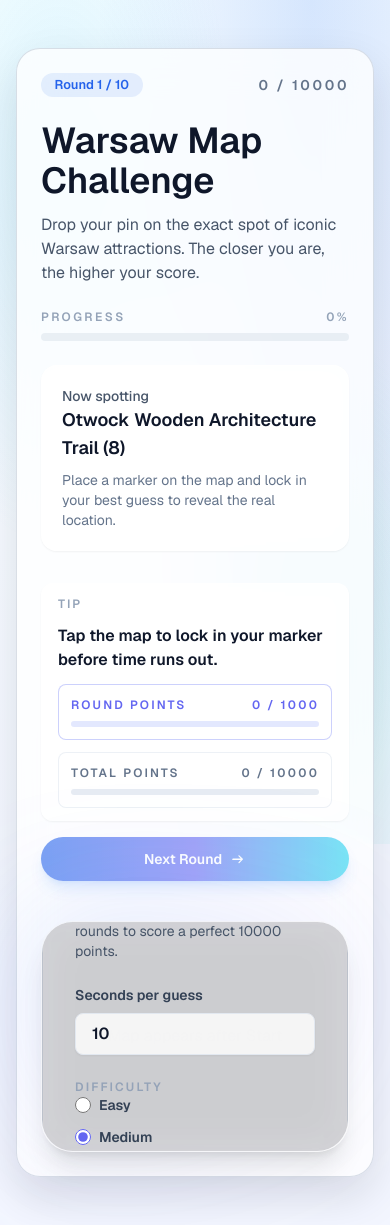
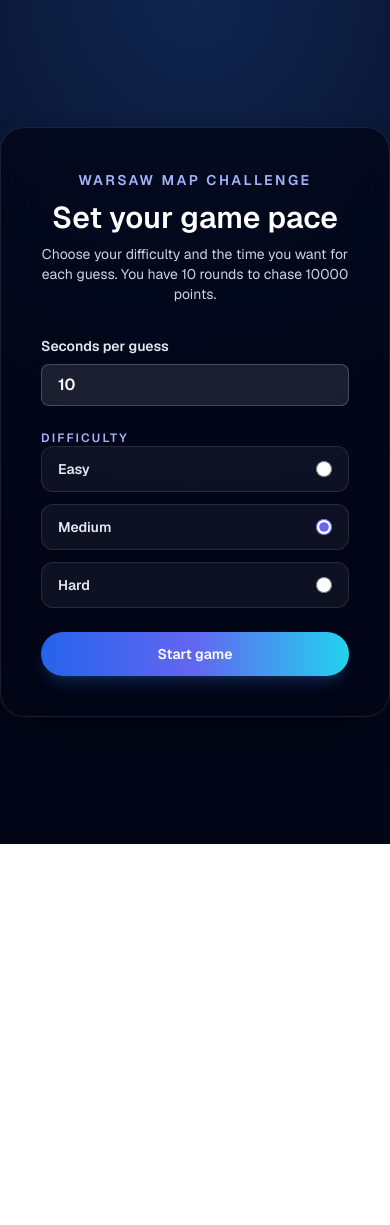
Before and after one commit to Burak-Direk/warsaw-map-game-first, a Next.js app: page /game in a window 390 px wide. After the commit the page ends 844 px from the top, so only its background shows below. Built offline with nearby package versions, Linux system fonts and the light colour scheme.

Commit message:
feat: playable build - map interactions fixed

```diff
--- a/app/game/page.tsx
+++ b/app/game/page.tsx
@@ -61,7 +61,6 @@ const GamePage = () => {
   const [totalScore, setTotalScore] = useState(0);
   const [roundTimeSec, setRoundTimeSec] = useState(10);
   const [difficulty, setDifficulty] = useState<Difficulty>('medium');
-  const [showPreGame, setShowPreGame] = useState(true);
   const [started, setStarted] = useState(false);
   const [timerRunning, setTimerRunning] = useState(false);
   const [roundKey, setRoundKey] = useState(0);
@@ -77,8 +76,8 @@ const GamePage = () => {
   const currentAttraction = rounds ? rounds[roundIndex] : null;
   const currentRoundNumber = roundIndex + 1;
   const hasGuessed = guess !== null;
+  const roundResolved = roundScore !== null;
   const isFinalRound = currentRoundNumber === TOTAL_ROUNDS;
-  const roundResolved = roundScore !== null;
   const isHard = difficulty === 'hard';
 
   const progressPercent = useMemo(
@@ -108,7 +107,10 @@ const GamePage = () => {
     return null;
   }, [distanceKm, roundTimedOut, roundResolved]);
 
-  const factsEntry = useMemo(() => (currentAttraction ? getAttractionFacts(currentAttraction.id) : null), [currentAttraction?.id]);
+  const factsEntry = useMemo(
+    () => (currentAttraction ? getAttractionFacts(currentAttraction.id) : null),
+    [currentAttraction?.id],
+  );
 
   const startTimer = useCallback(() => {
     setTimerRunning(true);
@@ -134,13 +136,13 @@ const GamePage = () => {
       toastTimeoutRef.current = null;
     }, 2600);
   }, [clearToastTimeout]);
+
   useEffect(() => () => {
     clearToastTimeout();
   }, [clearToastTimeout]);
 
-
   const handleGuess = (coordinates: LatLngLiteral) => {
-    if (hasGuessed || roundTimedOut || !timerRunning || !currentAttraction) return;
+    if (!started || hasGuessed || roundTimedOut || !timerRunning || !currentAttraction) return;
 
     const actualPosition: LatLngLiteral = {
       lat: currentAttraction.lat,
@@ -201,9 +203,8 @@ const GamePage = () => {
   };
 
   const distancePrompt = hasGuessed && distanceKm !== null ? `Your guess was ${distanceKm.toFixed(2)} km away.` : null;
-  const totalScoreBarPct = (totalScore / MAX_SCORE_TOTAL) * 100;
-  const roundScoreBarPct = roundScore !== null ? (roundScore / MAX_SCORE_PER_ROUND) * 100 : 0;
   const disableNextButton = timerRunning || !roundResolved;
+  const showInstruction = !roundResolved && !roundTimedOut;
 
   const handleSecondsChange = (event: ChangeEvent<HTMLInputElement>) => {
     const value = Number(event.target.value);
@@ -219,201 +220,81 @@ const GamePage = () => {
 
     clearToastTimeout();
     setRoundTimeSec((prev) => clamp(Math.round(prev), 5, 60));
-    setShowPreGame(false);
     setRoundTimedOut(false);
     setRoundScore(null);
     setDistanceKm(null);
     setGuess(null);
     setStarted(true);
-    setTimerRunning(true);
-    setRoundKey((prev) => prev + 1);
+    startTimer();
   };
 
   if (!rounds) {
-    return <main className="p-6 text-slate-400">Preparing game...</main>;
+    return (
+      <main className="flex h-screen w-screen items-center justify-center bg-slate-950 text-slate-300">
+        Preparing game...
+      </main>
+    );
+  }
+
+  if (!started) {
+    return (
+      <main className="relative flex h-screen w-screen items-center justify-center bg-slate-950 text-white">
+        <div
+          className="absolute inset-0 bg-[radial-gradient(circle_at_top,_rgba(59,130,246,0.25),transparent_65%)]"
+          aria-hidden
+        />
+        <div className="relative z-10 w-full max-w-md space-y-8 rounded-3xl border border-white/10 bg-slate-950/80 p-10 shadow-2xl backdrop-blur-xl">
+          <header className="space-y-2 text-center">
+            <span className="text-sm font-semibold uppercase tracking-[0.18em] text-indigo-300">Warsaw Map Challenge</span>
+            <h1 className="text-3xl font-semibold">Set your game pace</h1>
+            <p className="text-sm text-slate-300">
+              Choose your difficulty and the time you want for each guess. You have {TOTAL_ROUNDS} rounds to chase {MAX_SCORE_TOTAL} points.
+            </p>
+          </header>
+          <div className="space-y-6">
+            <label className="flex flex-col gap-2 text-sm font-semibold text-slate-200">
+              Seconds per guess
+              <input
+                type="number"
+                min={5}
+                max={60}
+                value={roundTimeSec}
+                onChange={handleSecondsChange}
+                className="w-full rounded-lg border border-white/20 bg-white/10 px-4 py-2 text-base text-white shadow-sm focus:border-indigo-300 focus:outline-none focus:ring-2 focus:ring-indigo-400"
+              />
+            </label>
+            <fieldset className="flex flex-col gap-3 text-sm font-semibold text-slate-200">
+              <legend className="text-xs uppercase tracking-[0.18em] text-indigo-300">Difficulty</legend>
+              {(['easy', 'medium', 'hard'] as Difficulty[]).map((level) => (
+                <label key={level} className="flex items-center justify-between rounded-xl border border-white/10 bg-white/5 px-4 py-3">
+                  <span className="capitalize">{level}</span>
+                  <input
+                    type="radio"
+                    name="difficulty"
+                    value={level}
+                    checked={difficulty === level}
+                    onChange={() => setDifficulty(level)}
+                    className="h-4 w-4 accent-indigo-500"
+                  />
+                </label>
+              ))}
+            </fieldset>
+            <button
+              type="button"
+              onClick={handleStart}
+              className="flex w-full items-center justify-center rounded-full bg-gradient-to-r from-blue-600 via-indigo-500 to-cyan-400 px-5 py-3 text-sm font-semibold text-white shadow-lg shadow-blue-500/20 transition hover:shadow-blue-500/30 focus:outline-none focus-visible:ring-2 focus-visible:ring-blue-400 focus-visible:ring-offset-2 focus-visible:ring-offset-slate-900"
+            >
+              Start game
+            </button>
+          </div>
+        </div>
+      </main>
+    );
   }
 
   return (
-    <main className="relative flex min-h-screen items-center justify-center px-4 py-12 sm:px-8">
-      <div
-        className="absolute inset-x-12 top-12 hidden h-64 rounded-full bg-gradient-to-r from-blue-500/20 via-indigo-500/10 to-cyan-400/20 blur-3xl md:block"
-        aria-hidden
-      />
-
-      <div className="relative w-full max-w-6xl">
-        <section className="glass-card grid gap-10 p-6 sm:p-10 lg:grid-cols-[minmax(0,360px)_1fr]">
-          <div className="flex flex-col justify-between gap-8">
-            <div className="flex flex-col gap-6">
-              <div className="flex items-center justify-between gap-4">
-                <span className="pill">Round {currentRoundNumber} / {TOTAL_ROUNDS}</span>
-                <span className="text-sm font-semibold uppercase tracking-[0.18em] text-slate-500 dark:text-slate-300">
-                  {totalScore} / {MAX_SCORE_TOTAL}
-                </span>
-              </div>
-
-              <div>
-                <h1 className="text-4xl font-semibold text-slate-900 text-balance dark:text-slate-100">
-                  Warsaw Map Challenge
-                </h1>
-                <p className="mt-3 text-base text-slate-600 dark:text-slate-300">
-                  Drop your pin on the exact spot of iconic Warsaw attractions. The closer you are, the higher your score.
-                </p>
-              </div>
-
-              <div>
-                <div className="mb-2 flex items-center justify-between text-xs font-semibold uppercase tracking-[0.2em] text-slate-400">
-                  <span>Progress</span>
-                  <span>{progressPercent}%</span>
-                </div>
-                <div className="h-2 w-full overflow-hidden rounded-full bg-slate-200/70 dark:bg-slate-700/60">
-                  <div
-                    className="h-full rounded-full bg-gradient-to-r from-blue-500 via-indigo-500 to-cyan-400 transition-all duration-500"
-                    style={{ width: `${progressPercent}%` }}
-                  />
-                </div>
-              </div>
-
-              <div className="rounded-2xl border border-white/60 bg-white/70 p-5 shadow-sm backdrop-blur-md dark:border-slate-700/60 dark:bg-slate-900/60">
-                <p className="text-sm font-medium text-slate-600 dark:text-slate-200">Now spotting</p>
-                <p className="text-lg font-semibold text-slate-900 dark:text-slate-100">
-                  {currentAttraction?.name}
-                </p>
-                <p className="mt-2 text-sm text-slate-500 dark:text-slate-300">
-                  Place a marker on the map and lock in your best guess to reveal the real location.
-                </p>
-              </div>
-            </div>
-
-            <div className="flex flex-col gap-4 sm:flex-row sm:items-center sm:justify-between">
-              <div className="flex min-w-[220px] flex-col gap-3 rounded-xl border border-white/60 bg-white/70 px-4 py-3 text-sm shadow-sm backdrop-blur-md dark:border-slate-700/60 dark:bg-slate-900/50">
-                {hasGuessed && roundSummary.distance && roundSummary.score !== null ? (
-                  <>
-                    <span className="text-xs font-semibold uppercase tracking-[0.18em] text-slate-400">Last guess</span>
-                    <span className="text-base font-semibold text-slate-900 dark:text-slate-100">
-                      {roundSummary.distance} km away
-                    </span>
-                    <span className="text-xs font-semibold uppercase tracking-[0.18em] text-slate-400">Round score</span>
-                    <span className="text-base font-semibold text-slate-900 dark:text-slate-100">{roundSummary.score} pts</span>
-                  </>
-                ) : roundTimedOut && roundResolved ? (
-                  <span className="text-base font-semibold text-rose-500">Time's up! Score: 0</span>
-                ) : (
-                  <>
-                    <span className="text-xs font-semibold uppercase tracking-[0.18em] text-slate-400">Tip</span>
-                    <span className="text-base font-semibold text-slate-900 dark:text-slate-100">
-                      Tap the map to lock in your marker before time runs out.
-                    </span>
-                  </>
-                )}
-
-                <div className="rounded-lg border border-indigo-400/40 bg-white/70 p-3 dark:border-indigo-400/30 dark:bg-slate-900/40">
-                  <div className="flex items-center justify-between text-xs font-semibold uppercase tracking-[0.18em] text-indigo-500 dark:text-indigo-300">
-                    <span className="flex items-center gap-2">
-                      Round points
-                      {isHard && <span className="multiplier-pill">+15%</span>}
-                    </span>
-                    <span>{roundScore ?? 0} / {MAX_SCORE_PER_ROUND}</span>
-                  </div>
-                  <div className="mt-2 h-1.5 overflow-hidden rounded-full bg-indigo-200/50 dark:bg-indigo-900/50">
-                    <div
-                      className="h-full rounded-full bg-gradient-to-r from-indigo-400 via-sky-400 to-cyan-300 transition-all duration-500"
-                      style={{ width: `${Math.min(100, Math.max(0, roundScoreBarPct))}%` }}
-                    />
-                  </div>
-                </div>
-
-                <div className="rounded-lg border border-slate-200/60 bg-white/70 p-3 dark:border-slate-700/60 dark:bg-slate-900/50">
-                  <div className="flex items-center justify-between text-xs font-semibold uppercase tracking-[0.18em] text-slate-500 dark:text-slate-300">
-                    <span>Total points</span>
-                    <span>{totalScore} / {MAX_SCORE_TOTAL}</span>
-                  </div>
-                  <div className="mt-2 h-1.5 overflow-hidden rounded-full bg-slate-200/80 dark:bg-slate-800/60">
-                    <div
-                      className="h-full rounded-full bg-gradient-to-r from-blue-500 via-indigo-500 to-cyan-400 transition-all duration-500"
-                      style={{ width: `${Math.min(100, Math.max(0, totalScoreBarPct))}%` }}
-                    />
-                  </div>
-                </div>
-
-                {flavorLine && (
-                  <p className="text-xs font-medium text-slate-500 dark:text-slate-300">{flavorLine}</p>
-                )}
-
-                {roundResolved && factsEntry && factsEntry.facts.length > 0 && (
-                  <div className="facts-card">
-                    {factsEntry.thumbnail && (
-                      <img src={factsEntry.thumbnail} alt="Attraction thumbnail" className="facts-card__thumb" />
-                    )}
-                    <div className="facts-card__body">
-                      <span className="facts-card__title">Quick facts</span>
-                      <ul className="facts-card__list">
-                        {factsEntry.facts.slice(0, 2).map((fact) => (
-                          <li key={fact}>{fact}</li>
-                        ))}
-                      </ul>
-                    </div>
-                  </div>
-                )}
-              </div>
-
-              <button
-                type="button"
-                onClick={handleNextRound}
-                disabled={disableNextButton}
-                className="group relative inline-flex items-center justify-center overflow-hidden rounded-full bg-gradient-to-r from-blue-600 via-indigo-500 to-cyan-400 px-6 py-3 text-sm font-semibold text-white shadow-lg shadow-blue-500/25 transition focus:outline-none focus-visible:ring-2 focus-visible:ring-blue-400 focus-visible:ring-offset-2 focus-visible:ring-offset-white disabled:cursor-not-allowed disabled:opacity-60"
-              >
-                <span className="absolute inset-0 opacity-0 transition group-hover:opacity-20" aria-hidden />
-                <span className="relative flex items-center gap-2">
-                  {isFinalRound ? 'See Results' : 'Next Round'}
-                  <svg
-                    xmlns="http://www.w3.org/2000/svg"
-                    viewBox="0 0 20 20"
-                    fill="currentColor"
-                    className="h-4 w-4 transition-transform group-hover:translate-x-1"
-                  >
-                    <path
-                      fillRule="evenodd"
-                      d="M3 10a.75.75 0 0 1 .75-.75h9.69l-2.72-2.72a.75.75 0 1 1 1.06-1.06l4.25 4.25a.75.75 0 0 1 0 1.06l-4.25 4.25a.75.75 0 1 1-1.06-1.06l2.72-2.72H3.75A.75.75 0 0 1 3 10Z"
-                      clipRule="evenodd"
-                    />
-                  </svg>
-                </span>
-              </button>
-            </div>
-          </div>
-
-          <div className="relative">
-            <div
-              className="pointer-events-none absolute -inset-2 rounded-[2rem] bg-gradient-to-br from-blue-500/20 via-indigo-500/10 to-transparent blur-3xl"
-              aria-hidden
-            />
-            <div className="relative aspect-[4/3] w-full overflow-hidden rounded-[2rem] border border-white/50 bg-slate-950/5 shadow-xl backdrop-blur-sm dark:border-slate-700/60 dark:bg-slate-900/40">
-              {started && (
-                <CountdownPill
-                  seconds={roundTimeSec}
-                  running={timerRunning}
-                  onExpire={handleTimerExpire}
-                  keySeed={roundKey}
-                />
-              )}
-
-              {started && distancePrompt && (
-                <div className="pointer-events-none absolute inset-x-6 top-6 flex items-center justify-center rounded-full bg-white/85 px-4 py-2 text-sm font-medium text-slate-700 shadow-sm backdrop-blur-md dark:bg-slate-900/80 dark:text-slate-100">
-                  {distancePrompt}
-                </div>
-              )}
-
-              {started && roundTimedOut && !hasGuessed && !timerRunning && (
-                <div className="pointer-events-none absolute inset-x-6 top-6 flex items-center justify-center rounded-full bg-white/85 px-4 py-2 text-sm font-medium text-rose-500 shadow-sm backdrop-blur-md dark:bg-slate-900/80">
-                  Time's up! The real spot is highlighted.
-                </div>
-              )}
-
-              {showTimeoutToast && (
-                <div className="timeout-toast">Time's up!</div>
-              )}
-
-              {rounds && started ? (
+    <main className="relative h-screen w-screen overflow-hidden bg-slate-950 text-white">
+      <div className="absolute inset-0">
         <MapErrorBoundary>
           <GameMap
             currentAttraction={rounds[roundIndex]}
@@ -424,64 +305,131 @@ const GamePage = () => {
             difficulty={difficulty}
           />
         </MapErrorBoundary>
-              ) : (
-                <div className="grid h-full place-items-center text-slate-500">Map appears after Start</div>
-              )}
+      </div>
 
-              {started && !hasGuessed && !timerRunning && (
-                <div className="pointer-events-none absolute inset-x-6 bottom-6 flex items-center justify-center rounded-full bg-white/80 px-4 py-2 text-sm font-medium text-slate-600 shadow-sm backdrop-blur-md dark:bg-slate-900/80 dark:text-slate-200">
-                  {roundTimedOut ? "Time's up! Review the answer and continue." : 'Click anywhere on the map to place your guess'}
+      {showTimeoutToast && (
+        <div className="pointer-events-none absolute top-6 left-1/2 z-[1200] -translate-x-1/2 rounded-full bg-rose-500/90 px-4 py-2 text-sm font-semibold shadow-xl">
+          Time's up!
         </div>
       )}
 
-              {showPreGame && (
-                <div className="absolute inset-0 z-30 flex items-center justify-center bg-slate-950/70 backdrop-blur-md">
-                  <div className="glass-card relative w-full max-w-md space-y-6 px-8 py-10 text-left">
-                    <h2 className="text-2xl font-semibold text-slate-900 dark:text-slate-100">Set your pace</h2>
-                    <p className="text-sm text-slate-600 dark:text-slate-300">
-                      Choose how many seconds you want for each guess. You will have {TOTAL_ROUNDS} rounds to score a perfect {MAX_SCORE_TOTAL} points.
+      <div className="pointer-events-none absolute inset-0 z-[1000] flex flex-col">
+        <header className="flex items-start justify-between gap-6 px-6 pt-6">
+          <div className="pointer-events-auto space-y-2">
+            <div className="text-xs font-semibold uppercase tracking-[0.2em] text-slate-200">Progress</div>
+            <div className="h-1.5 w-48 overflow-hidden rounded-full bg-white/20">
+              <div
+                className="h-full rounded-full bg-gradient-to-r from-blue-400 via-indigo-400 to-cyan-300 transition-all duration-500"
+                style={{ width: `${progressPercent}%` }}
+              />
+            </div>
+            <div className="text-xs text-slate-300">{progressPercent}% complete</div>
+          </div>
+
+          <div className="pointer-events-auto flex flex-col items-center gap-2">
+            <CountdownPill
+              seconds={roundTimeSec}
+              running={timerRunning}
+              onExpire={handleTimerExpire}
+              keySeed={roundKey}
+            />
+            <span className="text-xs font-semibold uppercase tracking-[0.2em] text-slate-300">Timer</span>
+          </div>
+
+          <div className="pointer-events-auto text-right space-y-1">
+            <div className="text-sm font-semibold text-white">
+              Score {totalScore} / {MAX_SCORE_TOTAL}
+            </div>
+            <div className="text-xs text-slate-300">
+              Round {currentRoundNumber} / {TOTAL_ROUNDS}
+            </div>
+            <div className="text-xs text-slate-400">
+              Difficulty: <span className="capitalize">{difficulty}</span> - {roundTimeSec}s per guess
+            </div>
+          </div>
+        </header>
+
+        <div className="mt-6 flex justify-center">
+          <div className="pointer-events-auto rounded-full bg-slate-900/70 px-5 py-2 text-lg font-semibold shadow-lg">
+            {currentAttraction?.name ?? 'Unknown location'}
+          </div>
+        </div>
+
+        <div className="flex-1" />
+
+        {showInstruction && (
+          <div className="mb-10 flex justify-center">
+            <div className="pointer-events-auto rounded-full bg-slate-900/80 px-6 py-3 text-sm font-medium shadow-lg">
+              Click anywhere on the map to place your guess.
+            </div>
+          </div>
+        )}
+      </div>
+
+      {(hasGuessed || roundTimedOut) && (
+        <div className="pointer-events-auto absolute bottom-6 left-1/2 z-[1100] w-[min(520px,90vw)] -translate-x-1/2">
+          <div className="space-y-5 rounded-3xl border border-white/10 bg-slate-950/90 p-6 shadow-2xl backdrop-blur-xl">
+            <div className="flex items-center justify-between text-sm uppercase tracking-[0.2em] text-slate-400">
+              <span>
+                Round {currentRoundNumber} of {TOTAL_ROUNDS}
+              </span>
+              <span className="text-base font-semibold text-indigo-300">
+                {roundSummary.score ?? 0} pts
+              </span>
+            </div>
+
+            {roundTimedOut && !hasGuessed ? (
+              <p className="text-sm font-semibold text-rose-300">
+                Time's up! The real location is highlighted on the map.
               </p>
-                    <label className="flex flex-col gap-2 text-sm font-semibold text-slate-700 dark:text-slate-200">
-                      Seconds per guess
-                      <input
-                        type="number"
-                        min={5}
-                        max={60}
-                        value={roundTimeSec}
-                        onChange={handleSecondsChange}
-                        className="w-full rounded-lg border border-slate-200 bg-white/80 px-4 py-2 text-base text-slate-900 shadow-sm focus:border-indigo-400 focus:outline-none focus:ring-2 focus:ring-indigo-200 dark:border-slate-700 dark:bg-slate-900/70 dark:text-slate-100"
-                      />
-                    </label>
-                    <fieldset className="flex flex-col gap-3 text-sm font-semibold text-slate-700 dark:text-slate-200">
-                      <legend className="text-xs uppercase tracking-[0.18em] text-slate-400 dark:text-slate-500">Difficulty</legend>
-                      {(['easy', 'medium', 'hard'] as Difficulty[]).map((level) => (
-                        <label key={level} className="flex items-center gap-2 text-sm">
-                          <input
-                            type="radio"
-                            name="difficulty"
-                            value={level}
-                            checked={difficulty === level}
-                            onChange={() => setDifficulty(level)}
-                            className="h-4 w-4 accent-indigo-500"
-                          />
-                          <span className="capitalize">{level}</span>
-                        </label>
+            ) : null}
+
+            {distancePrompt && (
+              <div className="rounded-xl bg-slate-900/70 px-4 py-3 text-sm text-slate-200">
+                {distancePrompt}
+              </div>
+            )}
+
+            {flavorLine && (
+              <p className="text-lg font-semibold text-sky-300">
+                {flavorLine}
+              </p>
+            )}
+
+            {factsEntry?.facts?.length ? (
+              <div className="space-y-2">
+                <span className="text-xs font-semibold uppercase tracking-[0.2em] text-slate-400">Fun facts</span>
+                <ul className="space-y-1 text-sm text-slate-200">
+                  {factsEntry.facts.map((fact, index) => (
+                    <li key={index} className="flex gap-2">
+                      <span className="text-blue-300">-</span>
+                      <span>{fact}</span>
+                    </li>
                   ))}
-                    </fieldset>
+                </ul>
+              </div>
+            ) : null}
+
+            <div className="flex justify-between text-sm text-slate-300">
+              <span>Total score</span>
+              <span className="font-semibold text-white">{totalScore} / {MAX_SCORE_TOTAL}</span>
+            </div>
+
             <button
               type="button"
-                      onClick={handleStart}
-                      className="inline-flex w-full items-center justify-center rounded-full bg-gradient-to-r from-blue-600 via-indigo-500 to-cyan-400 px-5 py-3 text-sm font-semibold text-white shadow-lg shadow-blue-500/20 transition hover:shadow-blue-500/30 focus:outline-none focus-visible:ring-2 focus-visible:ring-blue-400 focus-visible:ring-offset-2 focus-visible:ring-offset-white"
+              onClick={handleNextRound}
+              disabled={disableNextButton}
+              className={`w-full rounded-full px-5 py-3 text-sm font-semibold shadow-lg transition focus:outline-none focus-visible:ring-2 focus-visible:ring-offset-2 focus-visible:ring-offset-slate-900 ${
+                disableNextButton
+                  ? 'cursor-not-allowed bg-slate-600/60 text-slate-300'
+                  : 'bg-gradient-to-r from-blue-600 via-indigo-500 to-cyan-400 text-white hover:shadow-blue-500/30'
+              }`}
             >
-                      Start game
+              {isFinalRound ? 'View results' : 'Next round'}
             </button>
           </div>
         </div>
       )}
-            </div>
-          </div>
-        </section>
-      </div>
     </main>
   );
 };
--- a/components/SafeMapContainer.tsx
+++ b/components/SafeMapContainer.tsx
@@ -43,7 +43,7 @@ const SafeMapContainer = forwardRef<LeafletMap | null, Props>(
           } catch {
             node._leaflet_id = undefined;
           }
-          node.replaceChildren();
+
         }
 
         const map = new LeafletMap(node, options);
```
Also changed, not shown: app/game/Map.tsx (+46 -6 lines). Lines whose indentation alone changed are shown as unchanged.
